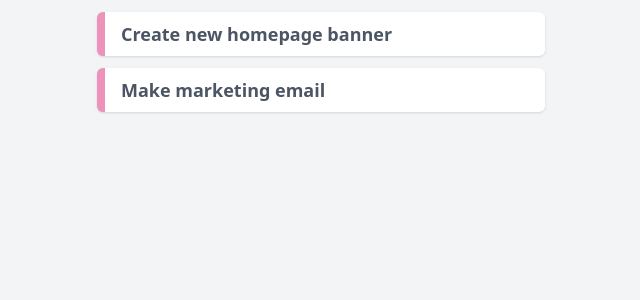
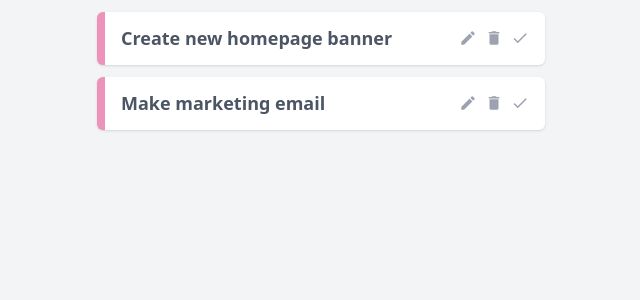
Before and after one commit to cherbear263/vue_project_planner, a Vue app: page / in a window 1280 px wide. Shown: the top 300 px of the page, without its empty margins (319-959 px from the left). Built offline with nearby package versions, Linux system fonts and the light colour scheme; data requests are answered from the project's data file.

Commit message:
delete project

```diff
--- a/public/index.html
+++ b/public/index.html
@@ -5,6 +5,10 @@
     <meta http-equiv="X-UA-Compatible" content="IE=edge" />
     <meta name="viewport" content="width=device-width,initial-scale=1.0" />
     <link rel="icon" href="<%= BASE_URL %>favicon.ico" />
+    <link
+      href="https://fonts.googleapis.com/icon?family=Material+Icons"
+      rel="stylesheet"
+    />
     <title><%= htmlWebpackPlugin.options.title %></title>
   </head>
   <body class="bg-gray-100">
--- a/src/components/SingleProject.vue
+++ b/src/components/SingleProject.vue
@@ -1,8 +1,13 @@
 <template>
-  <div class="text-left container my-3 mx-auto bg-white py-2 px-4 rounded-md shadow border-l-8 border-pink-600/50">
-    <div class="actions">
+  <div class="text-left container my-3 mx-auto bg-white py-3 px-4 rounded-md shadow border-l-8 border-pink-600/50">
+    <div class="actions flex justify-between">
       <h3 class="text-lg font-semibold cursor-pointer"
       @click="showDetails = !showDetails">{{ project.title }}</h3>
+    <div class="icons">
+      <span class="material-icons text-lg cursor-pointer text-gray-400 ml-2 hover:text-blue-600">edit</span>
+      <span @click="deleteProject" class="material-icons text-lg cursor-pointer text-gray-400 ml-2 hover:text-pink-600">delete</span>
+      <span class="material-icons text-lg cursor-pointer text-gray-400 ml-2 hover:text-emerald-600">done</span>
+    </div>
 
     </div>
   <div v-if="showDetails">
@@ -16,8 +21,17 @@ export default {
   props: ['project'],
   data() {
     return {
-      showDetails: false
+      showDetails: false,
+      uri: 'http://localhost:3000/projects/' + this.project.id
     }
+  },
+  methods: {
+    deleteProject() {
+      fetch(this.uri, { method: 'DELETE'})
+      .then(() => this.$emit('delete', this.project.id))
+      .catch(err => console.log(err.message))
+
+    },
   }
 }
 </script>
--- a/src/views/Home.vue
+++ b/src/views/Home.vue
@@ -1,7 +1,7 @@
 <template>
   <div v-if="projects.length" class="text-center">
     <div v-for="project in projects" :key="project.id">
-      <SingleProject :project="project"/>
+      <SingleProject :project="project" @delete="handleDelete"/>
     </div>
   </div>
 </template>
@@ -25,6 +25,13 @@ export default {
     .then(res => res.json())
     .then(data => this.projects = data)
     .catch(err => console.log(err.message))
+  },
+  methods: {
+    handleDelete(id) {
+      this.projects = this.projects.filter((project) => {
+        return project.id !== id
+      })
+    }
   }
 }
 </script>
```
